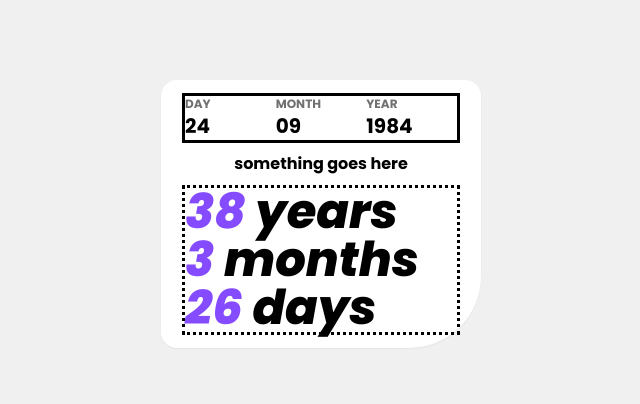
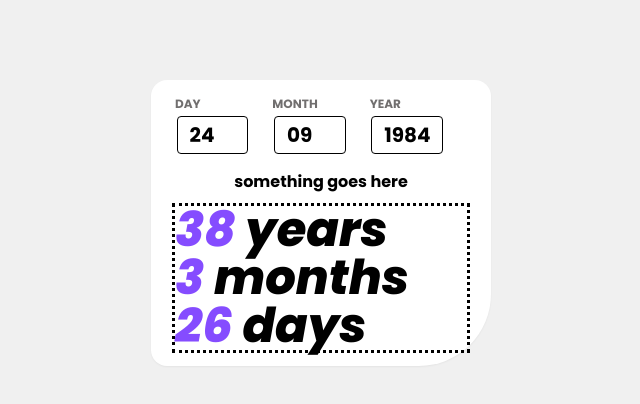
Before and after one commit to TheMcnafaha/frontend-mentor-age-calc, a Next.js app: page / in a window 1280 px wide. Shown: the top 404 px of the page, without its empty margins (319-959 px from the left). Built offline with nearby package versions, Linux system fonts and the light colour scheme.

Commit message:
added css to form's boxes

```diff
--- a/src/pages/index.tsx
+++ b/src/pages/index.tsx
@@ -22,7 +22,7 @@ function CalendarComponent(){
 
   return(
 
-    <div className=" mt-20 max-w-xs bg-[#fff] py-4 px-6 rounded-2xl rounded-br-[4.5em] shadow-sm">
+    <div className=" mt-20 max-w-[340px] bg-[#fff] py-4 px-6 rounded-2xl rounded-br-[4.5em] shadow-sm">
     <AgeForm />
     <div>
       <p className="my-3 text-center">something goes here</p>
@@ -35,8 +35,8 @@ function CalendarComponent(){
 function AgeForm() {
   return (
     <>
-      <form action="" className="flex outline">
-        <div className="flex flex-col w-1/3 ">
+      <form action="" className="flex">
+        <div className="flex flex-col w-1/3 pr-5 ">
           <label
             htmlFor="day"
             className=" text-xs uppercase text-template_smokey_grey font-light"
@@ -44,7 +44,7 @@ function AgeForm() {
             Day
           </label>
           <input
-          className="text-xl bg-sky-500"
+          className="text-xl border rounded ml-[.10rem] pl-3 py-1 m-1  "
             type="text"
             inputMode="numeric"
             pattern="d?d"
@@ -53,7 +53,7 @@ function AgeForm() {
           />
         </div>
 
-        <div className="flex flex-col w-1/3 ">
+        <div className="flex flex-col w-1/3 pr-5 ">
           <label
             htmlFor="month"
             className=" text-xs uppercase text-template_smokey_grey font-light"
@@ -61,7 +61,7 @@ function AgeForm() {
             Month
           </label>
           <input
-          className="text-xl bg-sky-500"
+          className="text-xl border rounded ml-[.10rem] pl-3 py-1 m-1  "
             type="text"
             inputMode="numeric"
             pattern="d?d"
@@ -70,7 +70,7 @@ function AgeForm() {
           />
         </div>
 
-        <div className="flex flex-col w-1/3 ">
+        <div className="flex flex-col w-1/3 pr-5 ">
           <label
             htmlFor="year"
             className=" text-xs uppercase text-template_smokey_grey font-light"
@@ -78,7 +78,7 @@ function AgeForm() {
             Year
           </label>
           <input
-          className="text-xl bg-sky-500"
+          className="text-xl border rounded ml-[.10rem] pl-3 py-1 m-1  "
             type="text"
             inputMode="numeric"
             pattern="dddd"
```
